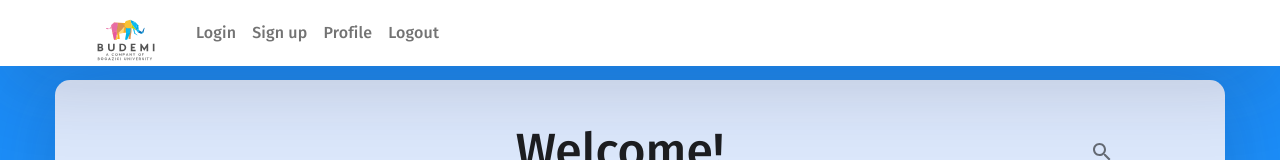
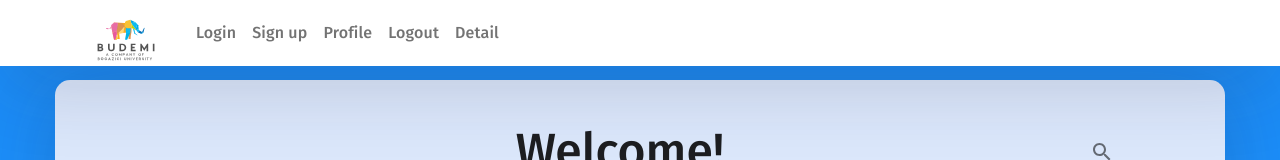
Before and after one commit to bounswe/bounswe2022group1, a React (Create React App) app in the folder frontend/: page / in a window 1280 px wide. Shown: the top 160 px of the page. Built offline with nearby package versions, Linux system fonts and the light colour scheme.

Commit message:
Added this snippet to see detail page temporarily, will be deleted later on

```diff
--- a/frontend/src/App.js
+++ b/frontend/src/App.js
@@ -47,6 +47,11 @@ function App() {
 										Logout
 									</Link>
 								</li>
+								<li className="nav-item">
+									<Link className="nav-link" to={'/detail'}>
+										Detail
+									</Link>
+								</li>
 							</ul>
 						</div>
 					</div>
```
